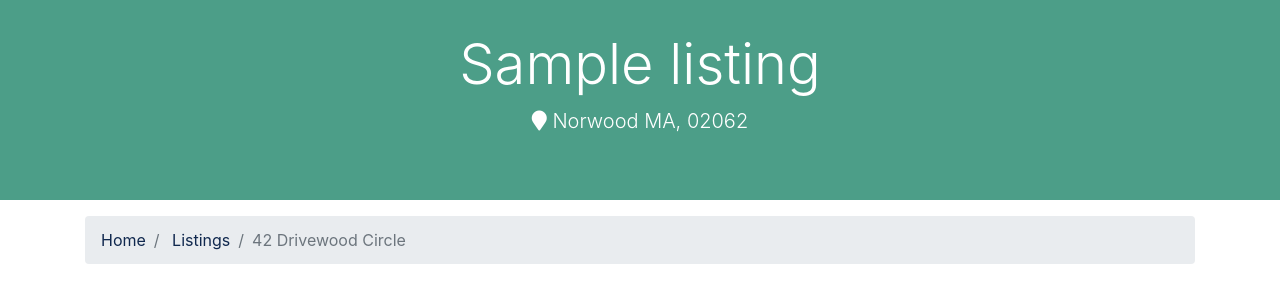
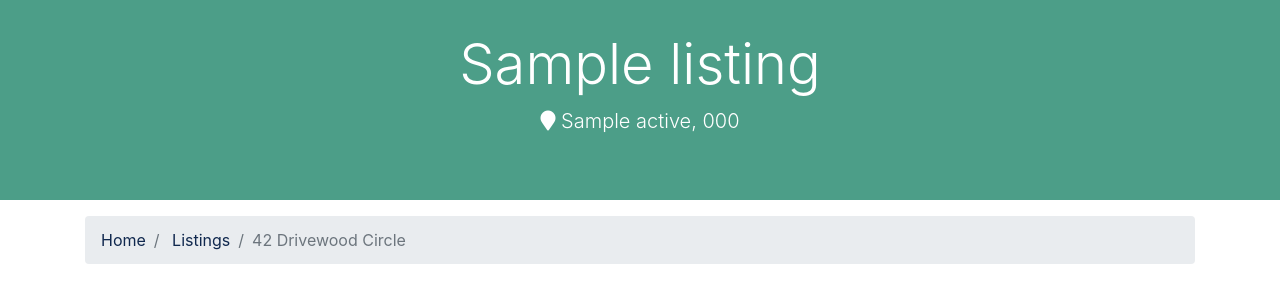
Before and after one commit to efefre/btre_project, a Django app: page /listings/1 in a window 1280 px wide. Shown: the part 145-445 px from the top of the page. Run offline with Django 3.2, Linux system fonts and the light colour scheme; tables that the repository leaves empty hold one stand-in row (values such as "Sample post"); some libraries are stand-ins or nearby versions.

Commit message:
Insert address: city, state, zipcode (listing page)
Get values from database.

```diff
--- a/templates/listings/listing.html
+++ b/templates/listings/listing.html
@@ -8,7 +8,7 @@
         <div class="col-md-12">
           <h1 class="display-4">{{ listing.title }}</h1>
           <p class="lead">
-            <i class="fas fa-map-marker"></i> Norwood MA, 02062</p>
+            <i class="fas fa-map-marker"></i> {{ listing.city}} {{ listing.state }}, {{ listing.zipcode }}</p>
         </div>
       </div>
     </div>
```
